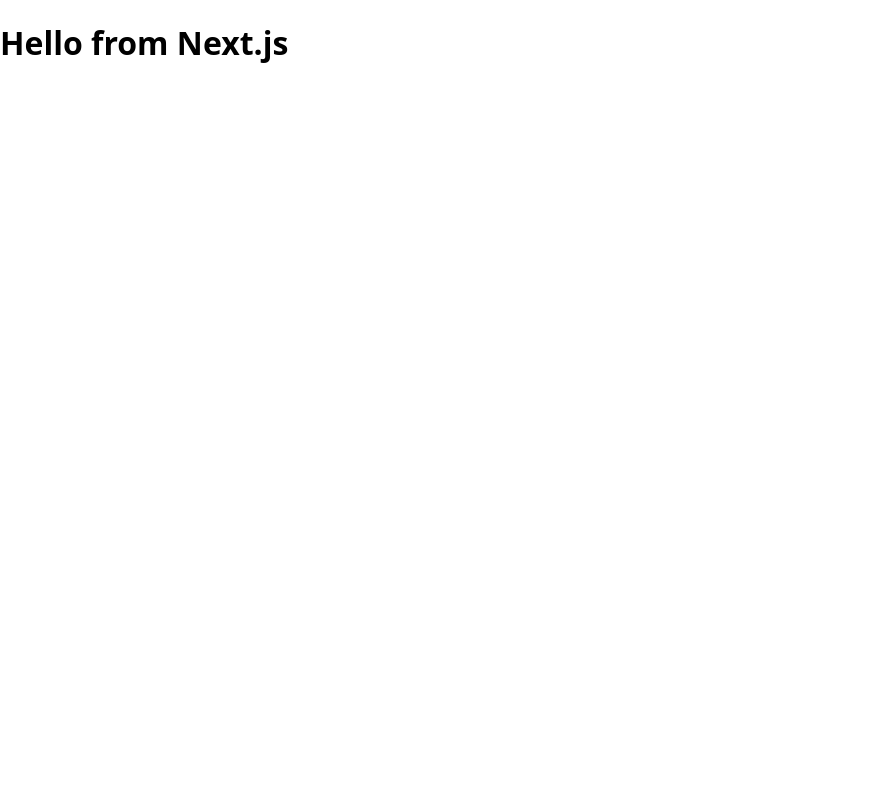
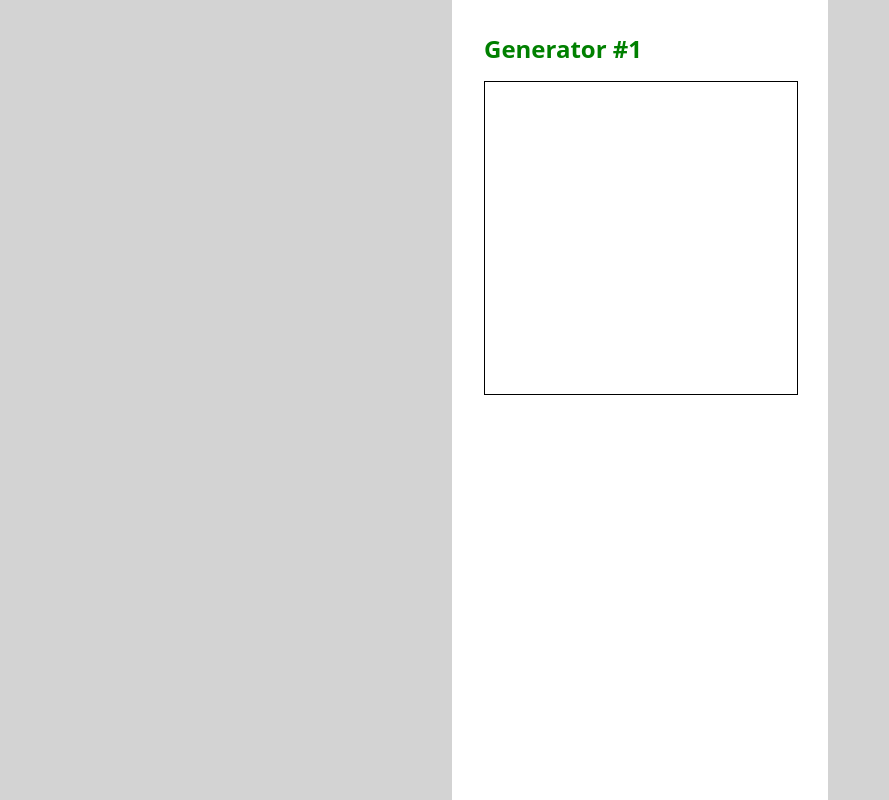
Before and after one commit to chris-kuehn/capstone-project, a Next.js app: page / in a window 1280 px wide. Shown: the whole page, without its empty margins (0-889 px from the left). Built offline with nearby package versions, Linux system fonts and the light colour scheme.

Commit message:
add_firstElement_Layout

```diff
--- /dev/null
+++ b/components/ArtGenerator.js
@@ -0,0 +1,18 @@
+import styled from "styled-components";
+
+export default function ArtGenerator() {
+  return (
+    <section>
+      <Styledh2>Generator #1</Styledh2>
+      <StyledCanvas width="312px" height="312px"></StyledCanvas>
+    </section>
+  );
+}
+
+const StyledCanvas = styled.canvas`
+  border: 1px solid black;
+`;
+
+const Styledh2 = styled.h2`
+  margin-bottom: 1rem;
+`;
--- /dev/null
+++ b/components/Wrapper.js
@@ -0,0 +1,19 @@
+import styled from "styled-components";
+import ArtGenerator from "./ArtGenerator";
+
+export default function Wrapper() {
+  return (
+    <StyledDiv>
+      <ArtGenerator />
+    </StyledDiv>
+  );
+}
+
+const StyledDiv = styled.div`
+  color: green;
+  background-color: white;
+  width: 376px;
+  min-height: 100vh;
+  margin: 0 auto;
+  padding: 32px;
+`;
--- a/pages/index.js
+++ b/pages/index.js
@@ -1,7 +1,5 @@
+import Wrapper from "@/components/Wrapper";
+
 export default function HomePage() {
-  return (
-    <div>
-      <h1>Hello from Next.js</h1>
-    </div>
-  );
+  return <Wrapper></Wrapper>;
 }
--- a/styles.js
+++ b/styles.js
@@ -5,10 +5,13 @@ export default createGlobalStyle`
   *::before,
   *::after {
     box-sizing: border-box;
+    margin:0;
   }
 
   body {
     margin: 0;
     font-family: system-ui;
+    background-color: lightgrey;
+
   }
 `;
```
